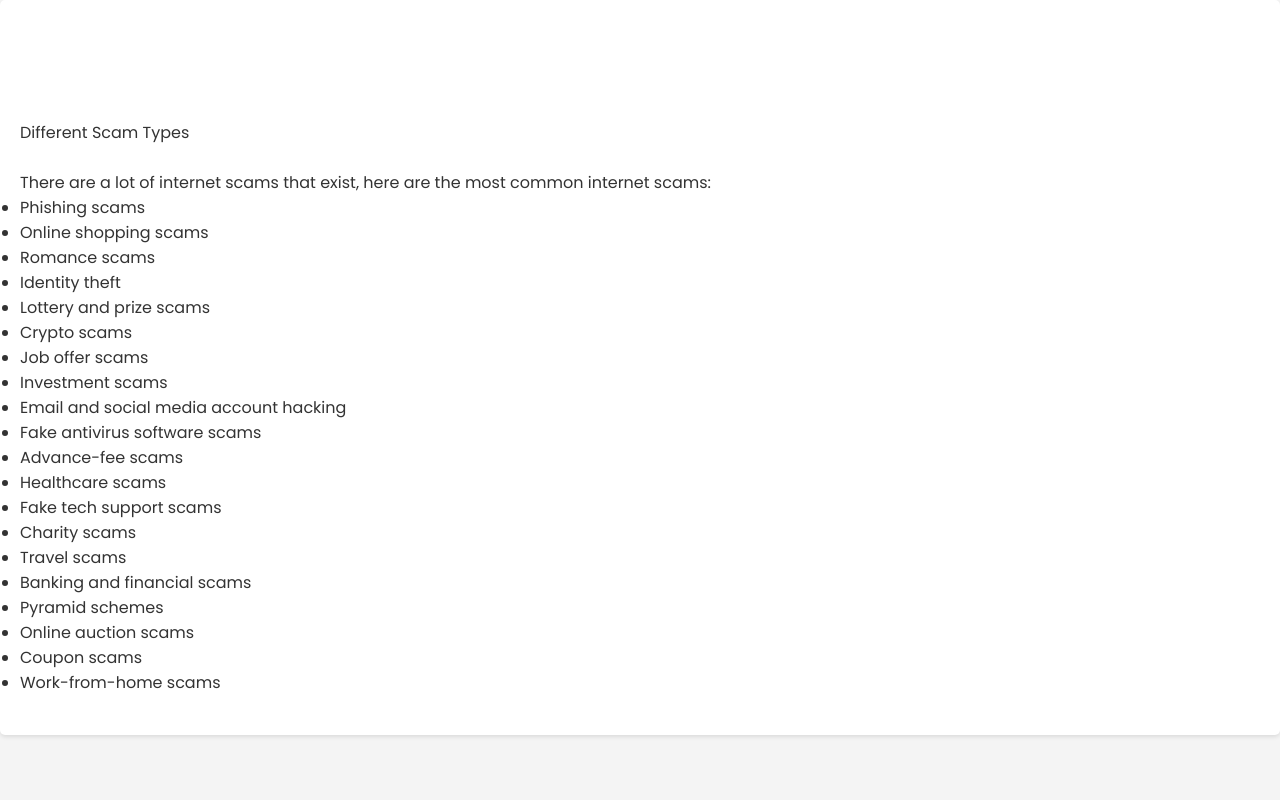
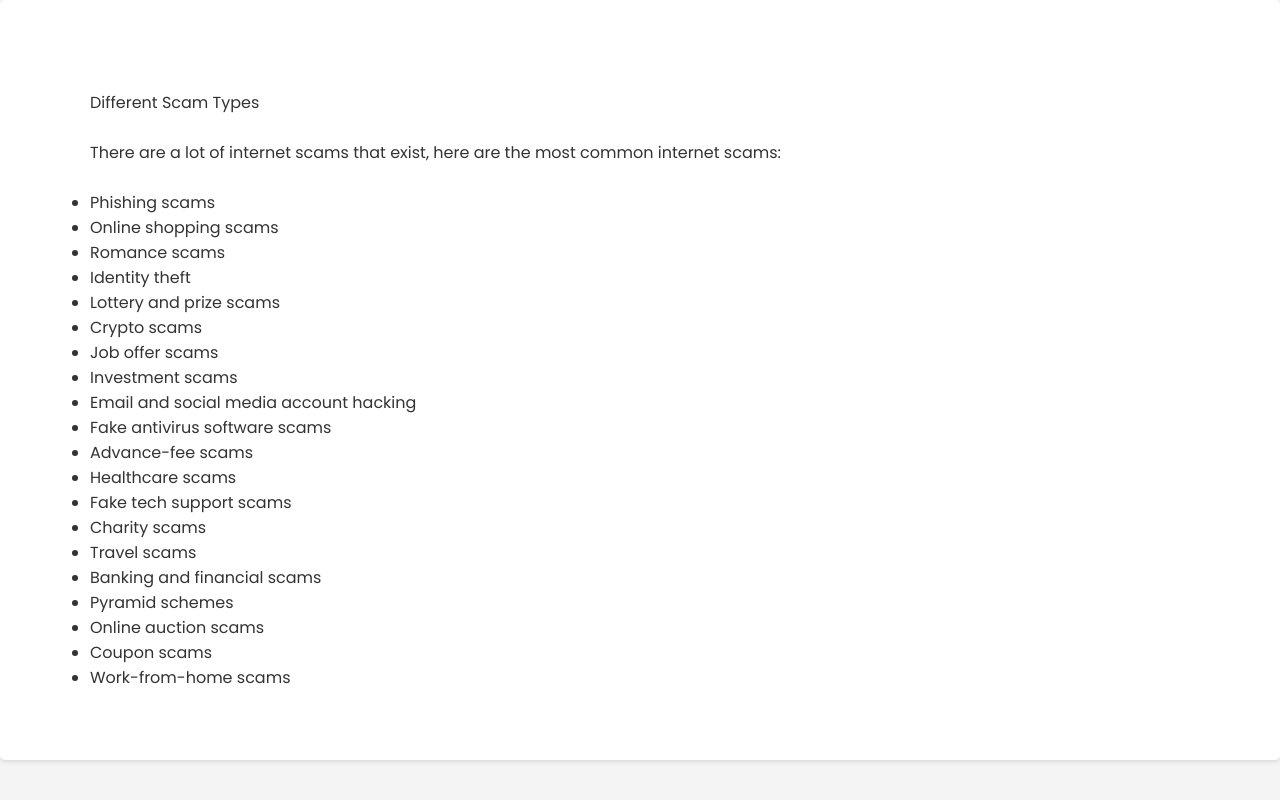
Before and after one commit to londer1/Scam-Detective_website, a plain HTML site: page html/scam-types.html in a window 1280 px wide. Shown: the top 800 px of the page. Drawn offline with Linux system fonts and the light colour scheme.

Commit message:
ubdateeee

```diff
--- a/html/scam-types.html
+++ b/html/scam-types.html
@@ -24,7 +24,7 @@
 
     <section id="types" class="types-section">
         <h2 class="types-title">Different Scam Types</h2><br>
-        <p class="types-description">There are a lot of internet scams that exist, here are the most common internet scams:</p>
+        <p class="types-description">There are a lot of internet scams that exist, here are the most common internet scams:</p><br>
         <ul class="stypes-list">
             <li>Phishing scams</li>
             <li>Online shopping scams</li>
--- a/style.css
+++ b/style.css
@@ -168,8 +168,8 @@ nav ul li button:hover {
 }
 .types-section {
     padding-top: 90px;
-    padding-bottom: 40px;
-    text-align: start;
+    padding-bottom: 70px;
+    padding-left: 90px;
     max-width: 1300px;
     margin: 0 auto;
     margin-block-end:120px;
@@ -270,7 +270,7 @@ img{
 }
 .types-title,
 .types-content p {
-    margin-top: 30px;
+
 }
 audio   {
     display: block;
```
Also changed, not shown: html/podcast.html (+5 -6 lines).
